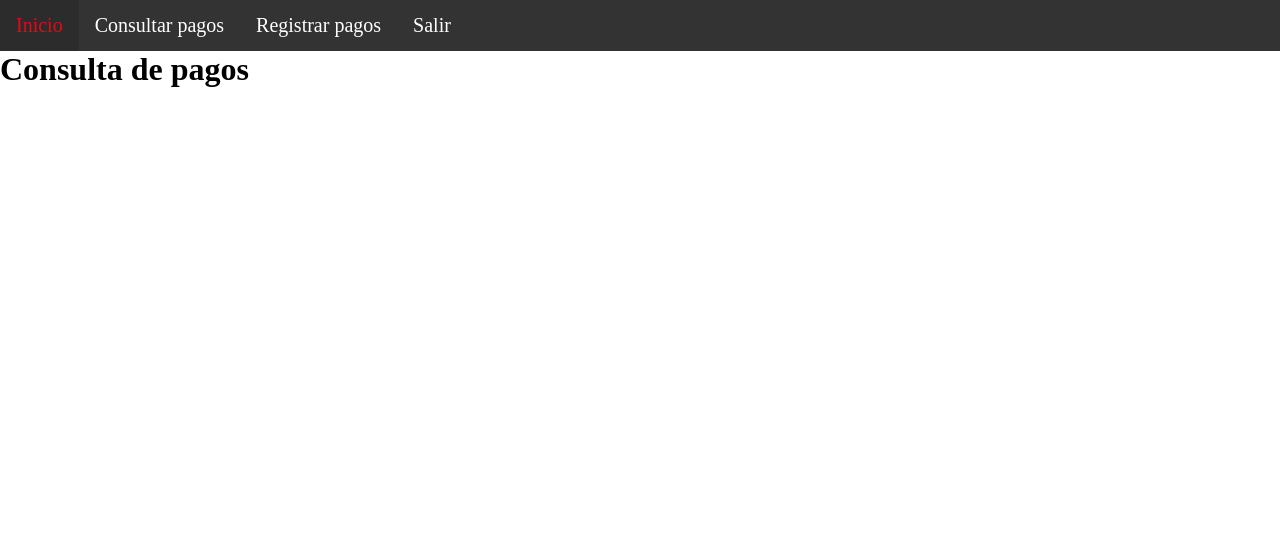
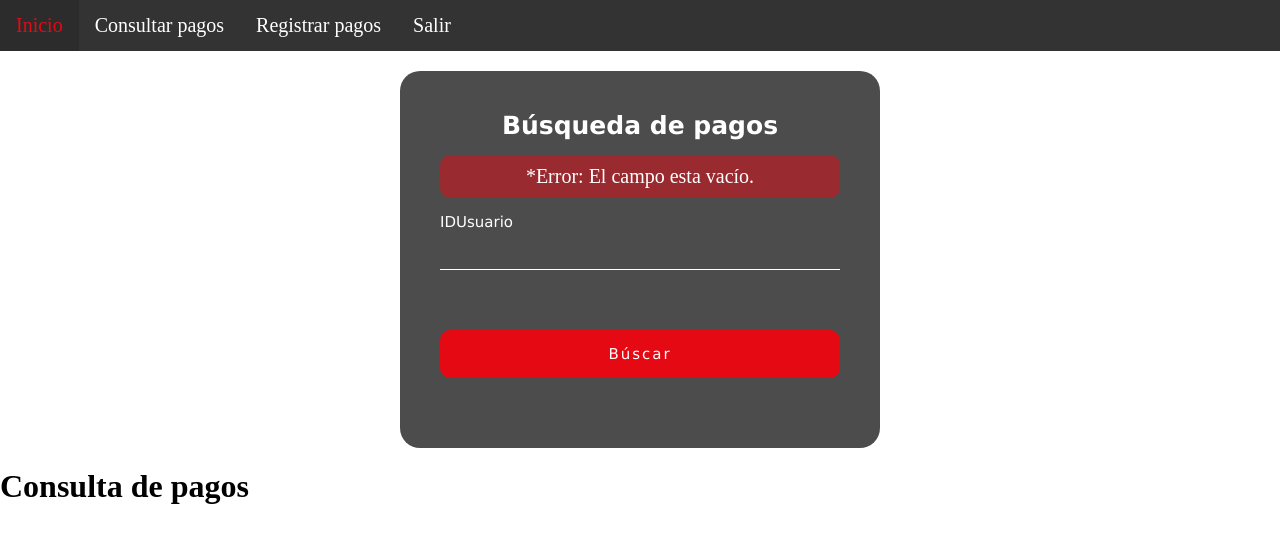
Before and after one commit to ramssrez/colegioMexico, a PHP site: page /pages/consultarPagosPDC.php?error=1 in a window 1280 px wide. Shown: the top 543 px of the page. Run offline with PHP 8.4, Linux system fonts and the light colour scheme; a user stored in the database is signed in.

Commit message:
Integración del busqueda del usuario, para que contenga pagos

```diff
--- a/pages/consultarPagosPDC.php
+++ b/pages/consultarPagosPDC.php
@@ -20,6 +20,28 @@
         <?php
             include("../components/navigationPDC.php");
         ?>
+        <div class="contenedor">
+            <h2>Búsqueda de pagos</h2>
+            <?php
+                if(isset($_GET['error']) && $_GET['error'] == 1 )
+                {
+                    echo "<p class='error'>*Error: El campo esta vacío.</p>";
+                }
+                if(isset($_GET['error']) && $_GET['error'] == 2 )
+                {
+                    echo "<p class='error'>*Error: El usuario ingresado, no existe.</p>";
+                }
+            ?>
+            <form action="../config/busquedaIDUsuario.php" method="POST">
+                <div class="elemento">
+                    <label for="usuario">IDUsuario</label>
+                    <input type="text" id="usuario" name="IDUser" >
+                </div>
+                <div class="elemento">
+                    <input type="submit" value="Búscar">
+                </div>
+            </form>
+        </div>
         <h1>Consulta de pagos</h1>
     </body>
 </html>
```
Also changed, not shown: config/busquedaIDUsuario.php (added, +29 -0 lines).
